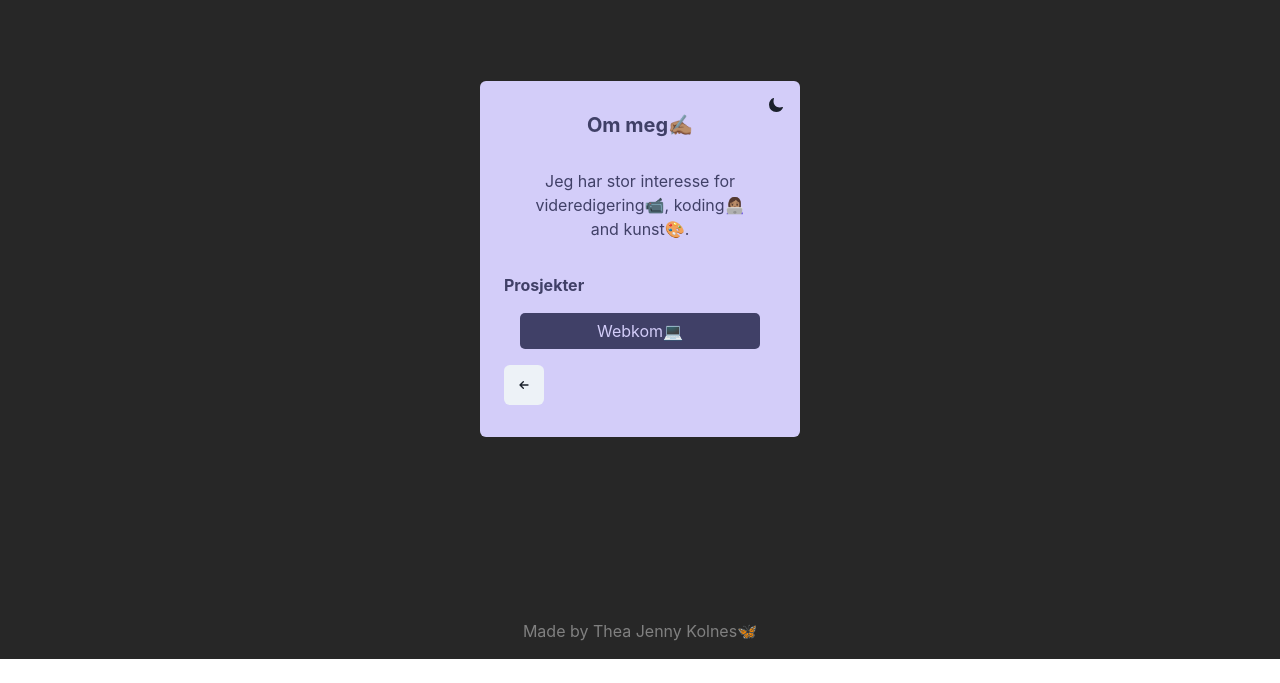
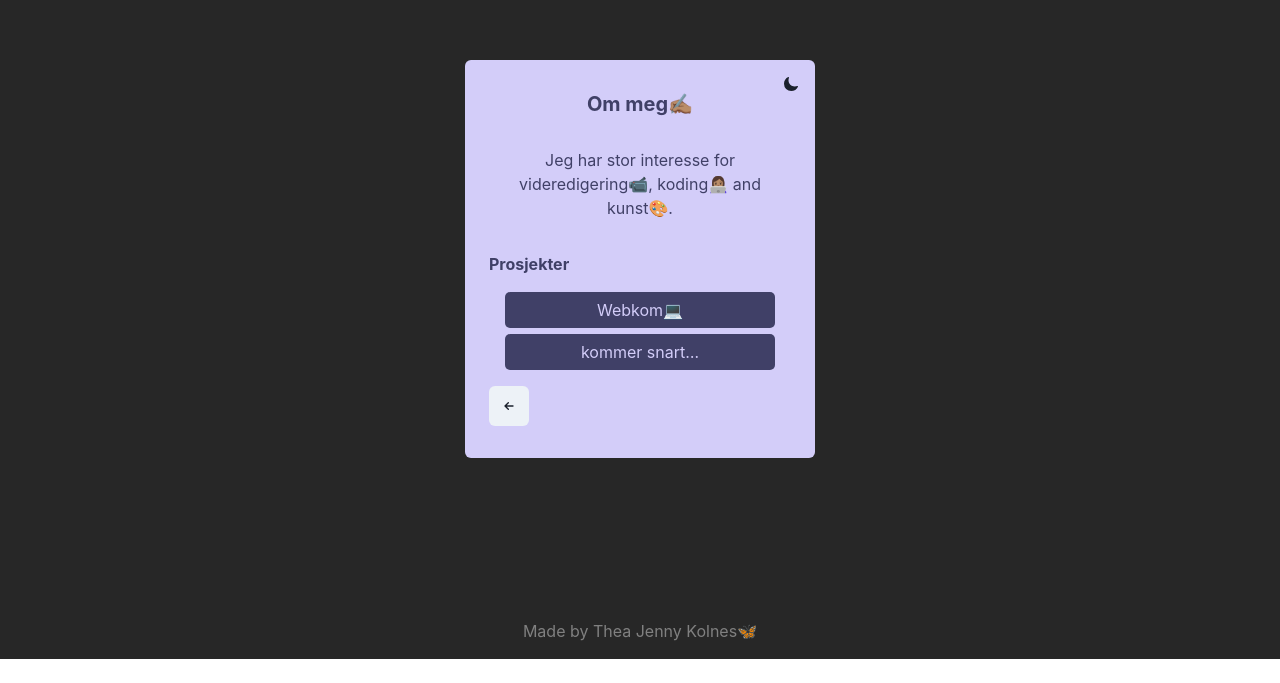
Before and after one commit to tjekol/tj-web, a Next.js app: page /about in a window 1280 px wide. Shown: the part 141-824 px from the top of the page. Built offline with nearby package versions, Linux system fonts and the light colour scheme.

Commit message:
:lipstick: Fixed picture
pixxx

```diff
--- a/src/components/link-button.tsx
+++ b/src/components/link-button.tsx
@@ -10,7 +10,7 @@ function LinkButton({
   fontStyle,
 }: {
   title: string;
-  link: string;
+  link?: string;
   boxColor: string;
   underlineHover?: boolean;
   scaleHover?: boolean;
--- a/src/components/page.tsx
+++ b/src/components/page.tsx
@@ -57,7 +57,7 @@ function PageComponent({
           direction='column'
           background={formBackground}
           rounded='6'
-          minW='300'
+          minW='350'
           maxW='320'
           minH='300'
         >
--- a/src/pages/_document.tsx
+++ /dev/null
@@ -1,13 +0,0 @@
-import { Html, Head, Main, NextScript } from 'next/document';
-
-export default function Document() {
-  return (
-    <Html lang='en'>
-      <Head />
-      <body>
-        <Main />
-        <NextScript />
-      </body>
-    </Html>
-  );
-}
--- a/src/pages/about.tsx
+++ b/src/pages/about.tsx
@@ -40,13 +40,13 @@ function AboutPage() {
           scaleHover={true}
           hoverColor={formBackground}
         />
-        {/* <LinkButton
-          title='test'
-          link={'/test'}
+        <LinkButton
+          title={isNorwegian ? 'kommer snart…' : 'coming soon…'}
+          // link={'/test'}
           boxColor={textColor}
-          scaleHover={true}
+          scaleHover={false}
           hoverColor={formBackground}
-        /> */}
+        />
       </SimpleGrid>
     </PageComponent>
   );
--- a/src/pages/index.tsx
+++ b/src/pages/index.tsx
@@ -1,10 +1,10 @@
-import { Flex, Spacer, useColorModeValue } from '@chakra-ui/react';
+import { Flex, Image, Spacer, useColorModeValue } from '@chakra-ui/react';
 import LanguageSwitcher from '@/components/language-switcher';
 import { FaLinkedin, FaGithub } from 'react-icons/fa';
 import useLanguage from '@/hooks/use-language';
 import LinkIcon from '@/components/link-icon';
 import PageComponent from '@/components/page';
-import { Image } from '@chakra-ui/image';
+import thea from '@/assets/cv-bilde.jpeg';
 import { MdEmail } from 'react-icons/md';
 import React from 'react';
 
@@ -23,7 +23,7 @@ function IndexPage() {
       nextPage='/about'
     >
       <Image
-        src={'src/assets/meg.png'}
+        src={thea.src}
         alignSelf='center'
         borderRadius='full'
         boxSize='150px'
```
Also changed, not shown: src/assets/cv-bilde.jpeg (added).
